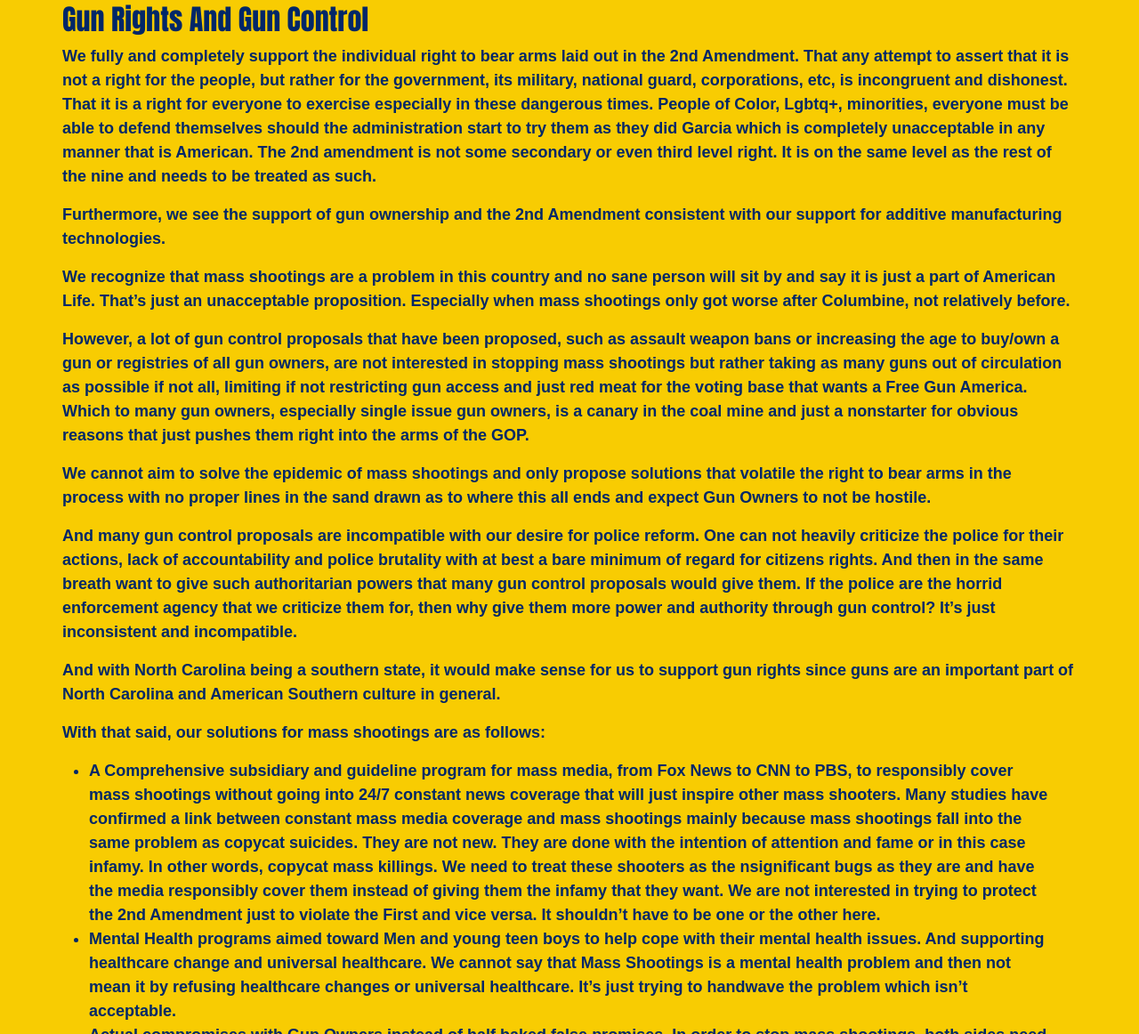
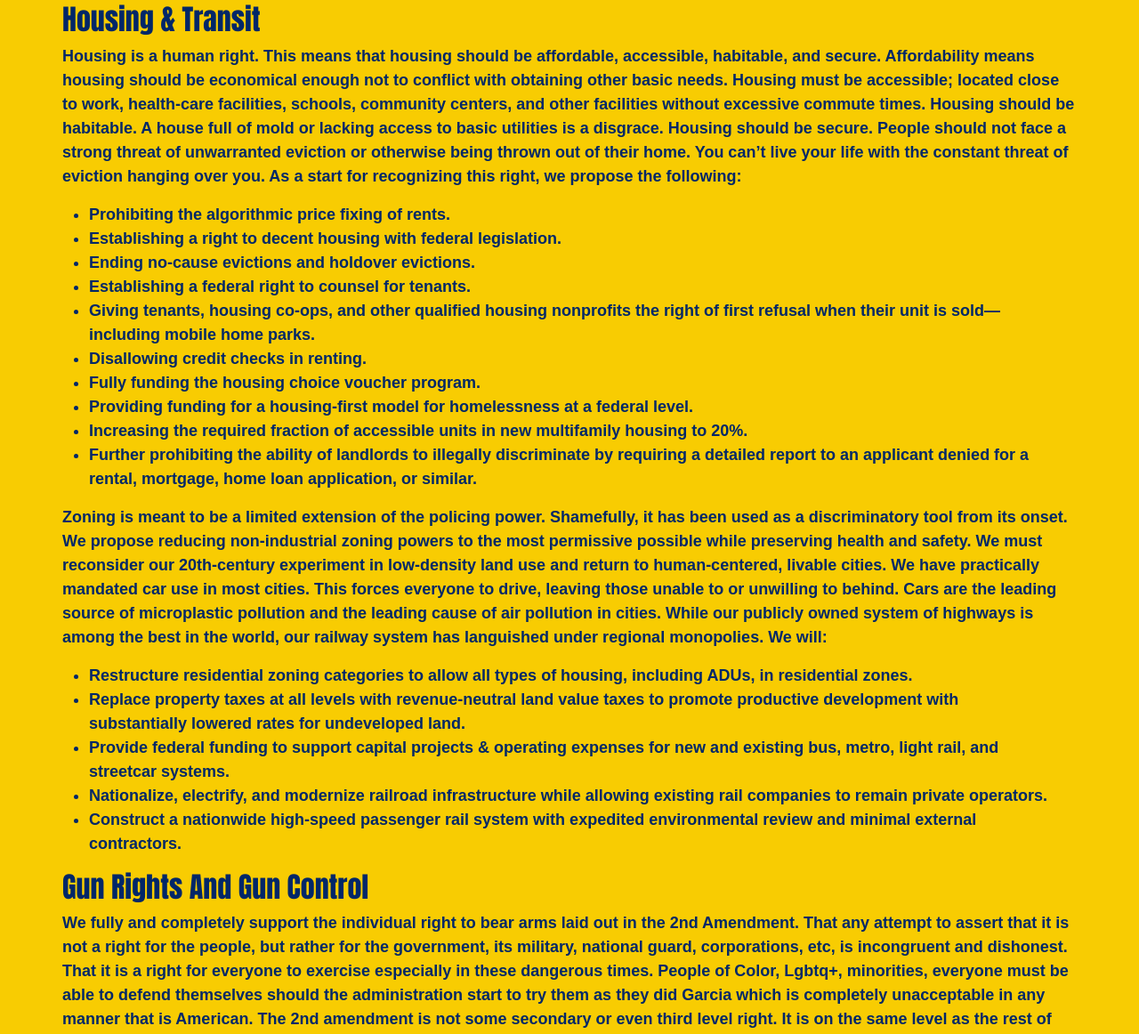
Before and after one commit to northcarolinapirateparty/North-Carolina-Pirate-Party, a plain HTML site: page platform.html in a window 1280 px wide. Shown: the part 4864-6026 px from the top of the page at 89% size. Drawn offline with nearby package versions, Linux system fonts and the light colour scheme.

Commit message:
Expand platform with new policy sections
Added sections on Housing & Transit, Gun Rights and Gun Control, Additive Manufacturing Technologies, and Infrastructure to platform.html.

```diff
--- a/platform.html
+++ b/platform.html
@@ -161,6 +161,28 @@
                         <li>Protect Indigenous water rights and uphold treaty obligations.</li>
                     </ul>
                 <p id="intro">Clean water is not negotiable. Pirates stand for clean seas, healthy waterways, and a future where every community has the power, the data, and the resources to defend its water. We will fight to protect it, restore it, and ensure it flows freely for generations to come.</p>
+            <h2 style="padding-left: 70px; padding-right: 70px; color: #">Housing & Transit</h2>
+                <p id="intro">Housing is a human right. This means that housing should be affordable, accessible, habitable, and secure. Affordability means housing should be economical enough not to conflict with obtaining other basic needs. Housing must be accessible; located close to work, health-care facilities, schools, community centers, and other facilities without excessive commute times. Housing should be habitable. A house full of mold or lacking access to basic utilities is a disgrace. Housing should be secure. People should not face a strong threat of unwarranted eviction or otherwise being thrown out of their home. You can’t live your life with the constant threat of eviction hanging over you. As a start for recognizing this right, we propose the following:</p>
+                    <ul style="padding-left:100px; padding-right: 100px;">
+                        <li>Prohibiting the algorithmic price fixing of rents.</li>
+                        <li>Establishing a right to decent housing with federal legislation.</li>
+                        <li>Ending no-cause evictions and holdover evictions.</li>
+                        <li>Establishing a federal right to counsel for tenants.</li>
+                        <li>Giving tenants, housing co-ops, and other qualified housing nonprofits the right of first refusal when their unit is sold—including mobile home parks.</li>
+                        <li>Disallowing credit checks in renting.</li>
+                        <li>Fully funding the housing choice voucher program.</li>
+                        <li>Providing funding for a housing-first model for homelessness at a federal level.</li>
+                        <li>Increasing the required fraction of accessible units in new multifamily housing to 20%.</li>
+                        <li>Further prohibiting the ability of landlords to illegally discriminate by requiring a detailed report to an applicant denied for a rental, mortgage, home loan application, or similar.</li>
+                    </ul>
+                <p id="intro">Zoning is meant to be a limited extension of the policing power. Shamefully, it has been used as a discriminatory tool from its onset. We propose reducing non-industrial zoning powers to the most permissive possible while preserving health and safety. We must reconsider our 20th-century experiment in low-density land use and return to human-centered, livable cities. We have practically mandated car use in most cities. This forces everyone to drive, leaving those unable to or unwilling to behind. Cars are the leading source of microplastic pollution and the leading cause of air pollution in cities. While our publicly owned system of highways is among the best in the world, our railway system has languished under regional monopolies. We will:</p>
+                    <ul style="padding-left:100px; padding-right: 100px;">
+                        <li>Restructure residential zoning categories to allow all types of housing, including ADUs, in residential zones.</li>
+                        <li>Replace property taxes at all levels with revenue-neutral land value taxes to promote productive development with substantially lowered rates for undeveloped land.</li>
+                        <li>Provide federal funding to support capital projects & operating expenses for new and existing bus, metro, light rail, and streetcar systems.</li>
+                        <li>Nationalize, electrify, and modernize railroad infrastructure while allowing existing rail companies to remain private operators.</li>
+                        <li>Construct a nationwide high-speed passenger rail system with expedited environmental review and minimal external contractors.</li>
+                    </ul>
             <h2 style="padding-left: 70px; padding-right: 70px; color: #">Gun Rights And Gun Control</h2>
                 <p id="intro">We fully and completely support the individual right to bear arms laid out in the 2nd Amendment. That any attempt to assert that it is not a right for the people, but rather for the government, its military, national guard, corporations, etc, is incongruent and dishonest. That it is a right for everyone to exercise especially in these dangerous times. People of Color, Lgbtq+, minorities, everyone must be able to defend themselves should the administration start to try them as they did Garcia which is completely unacceptable in any manner that is American. The 2nd amendment is not some secondary or even third level right. It is on the same level as the rest of the nine and needs to be treated as such.</p>
                 <p id="intro">Furthermore, we see the support of gun ownership and the 2nd Amendment consistent with our support for additive manufacturing technologies.</p>
```
